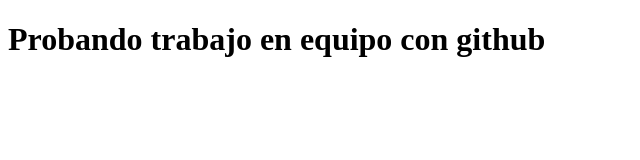
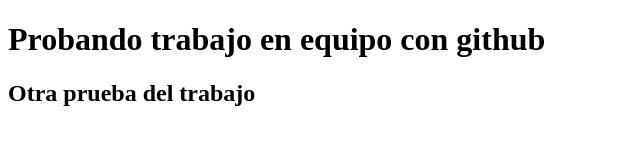
Before and after one commit to ingdanielb/pruebagithub, a plain HTML site: page PruebaFer.html in a window 1280 px wide. Shown: the whole page, without its empty margins (0-640 px from the left). Drawn offline with Linux system fonts and the light colour scheme.

Commit message:
Se modifica otra seccion

```diff
--- a/PruebaFer.html
+++ b/PruebaFer.html
@@ -7,5 +7,6 @@
 </head>
 <body>
     <h1>Probando trabajo en equipo con github </h1>
+    <h2>Otra prueba del trabajo</h2>
 </body>
 </html>
```
